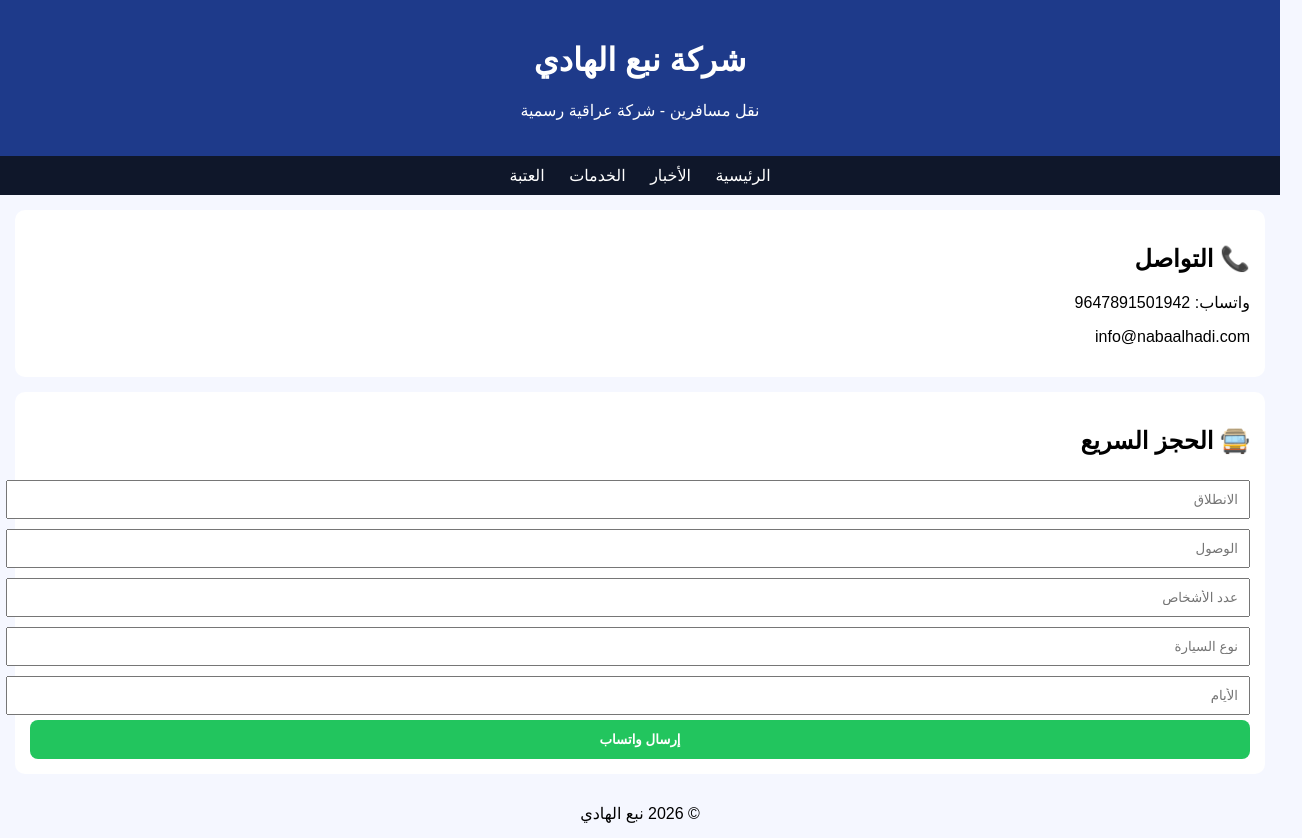
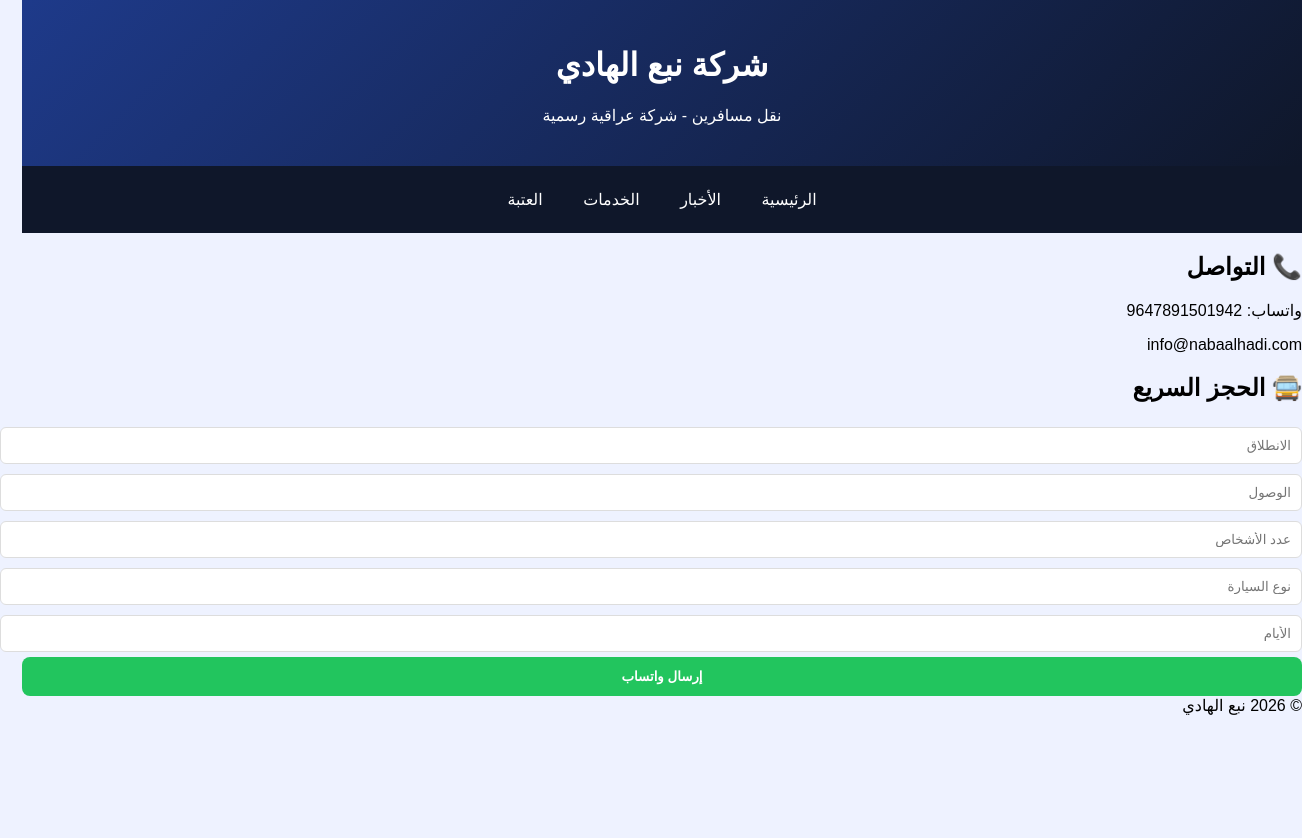
Before and after one commit to nabaalhadi/nabaa-alhadi, a plain HTML site: page index.html in a window 1280 px wide. Shown: the whole page, 1302 px wide, since content can reach past the window. After the commit the page ends 800 px from the top, so only its background shows below. Drawn offline with Linux system fonts and the light colour scheme.

Commit message:
Update style.css

```diff
--- a/style.css
+++ b/style.css
@@ -1,15 +1,15 @@
 body{
   margin:0;
   font-family:Arial;
-  background:#f5f7ff;
+  background:#eef2ff;
   direction:rtl;
 }
 
 header{
-  background:#1e3a8a;
+  background:linear-gradient(135deg,#1e3a8a,#0f172a);
   color:white;
   text-align:center;
-  padding:20px;
+  padding:25px;
 }
 
 nav{
@@ -21,20 +21,30 @@
 nav a{
   color:white;
   text-decoration:none;
-  margin:10px;
+  margin:8px;
+  padding:6px 10px;
+  display:inline-block;
+  border-radius:6px;
 }
 
-section{
+nav a:hover{
+  background:#1e3a8a;
+}
+
+.section{
   background:white;
   margin:15px;
   padding:15px;
   border-radius:10px;
+  box-shadow:0 2px 10px rgba(0,0,0,0.08);
 }
 
 input{
   width:100%;
   padding:10px;
   margin:5px 0;
+  border:1px solid #ddd;
+  border-radius:6px;
 }
 
 button{
@@ -46,8 +56,3 @@
   font-weight:bold;
   border-radius:8px;
 }
-
-footer{
-  text-align:center;
-  padding:15px;
-}
```
